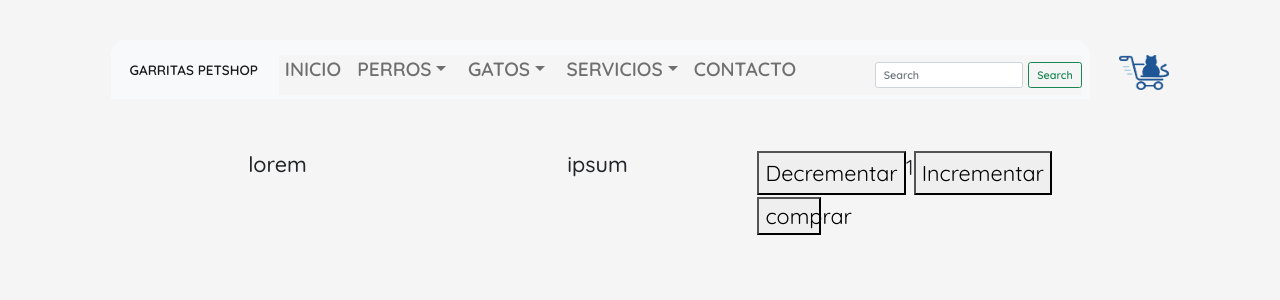
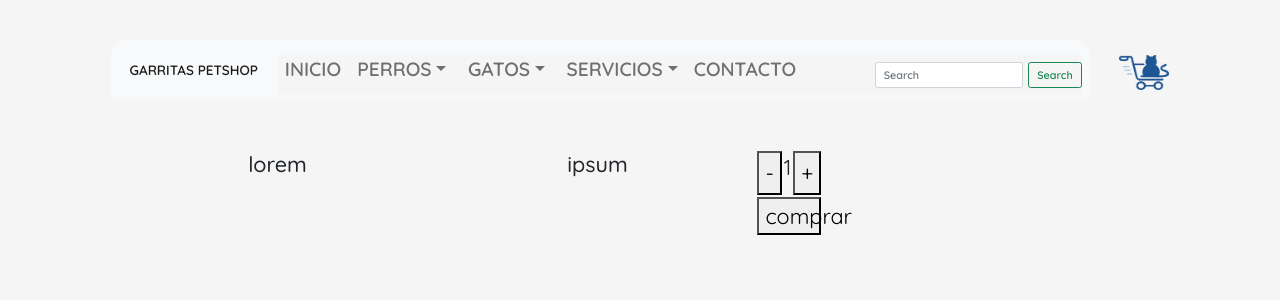
Before and after one commit to SantiagoPaezDeLaTorre/Garritas, a React (Create React App) app in the folder GarritasPetshop/myapp/: page / in a window 1280 px wide. Shown: the top 300 px of the page. Built offline with nearby package versions, Linux system fonts and the light colour scheme.

Commit message:
menos y mas

```diff
--- a/GarritasPetshop/myapp/src/components/ItemCounter.js
+++ b/GarritasPetshop/myapp/src/components/ItemCounter.js
@@ -29,9 +29,9 @@ const ItemCounter = ({stock, initial}) => {
     return(
         <div className="contador">
             <div className="contadorUp">
-                <button onClick={handlerCounterDown}>Decrementar</button>
+                <button onClick={handlerCounterDown}> - </button>
                 <p>{counter}</p>
-                <button onClick={handlerCounterUp}>Incrementar</button>
+                <button onClick={handlerCounterUp}> + </button>
             </div>
             <button className="comprarBtn" onClick={addToCart}>comprar</button>
         </div>
```
